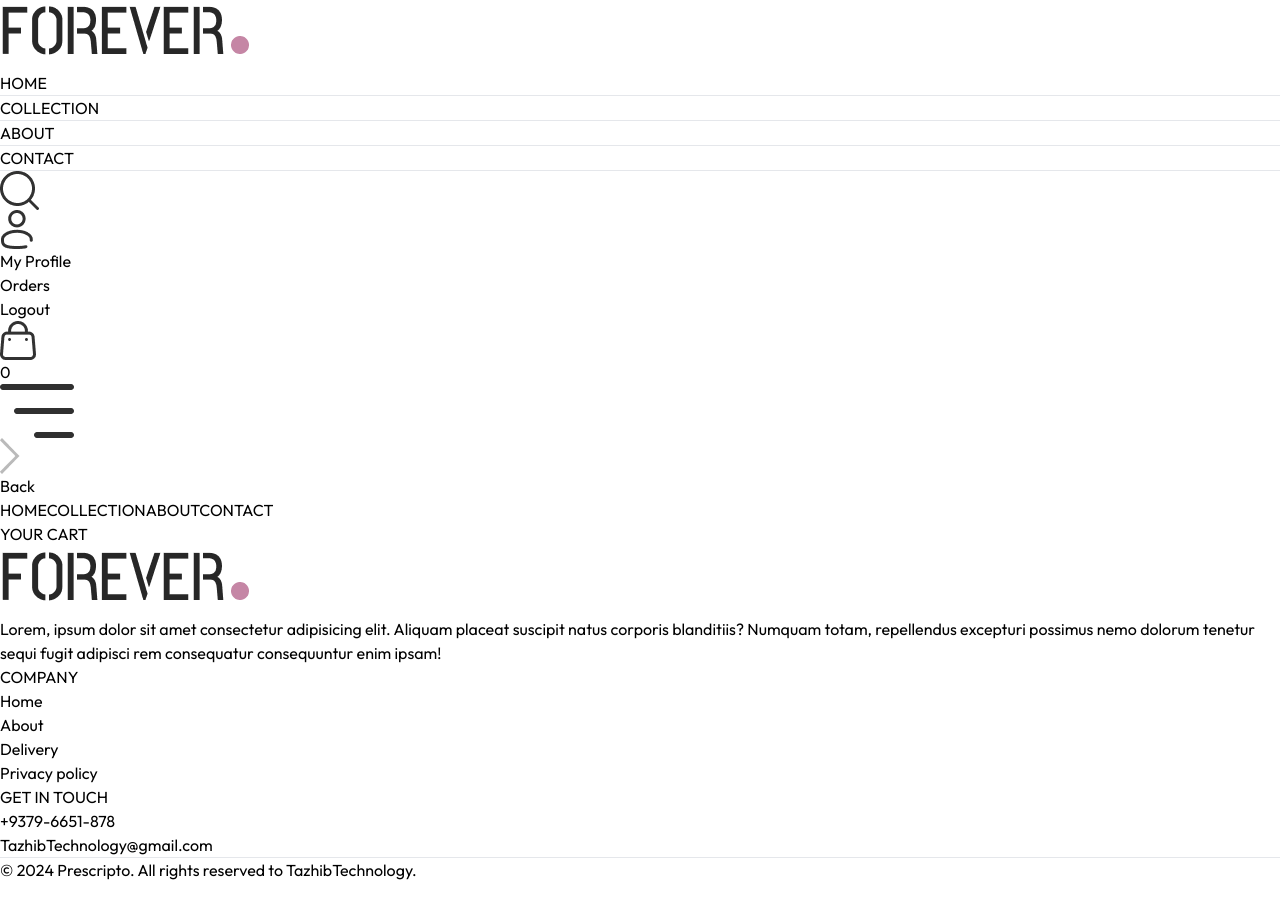
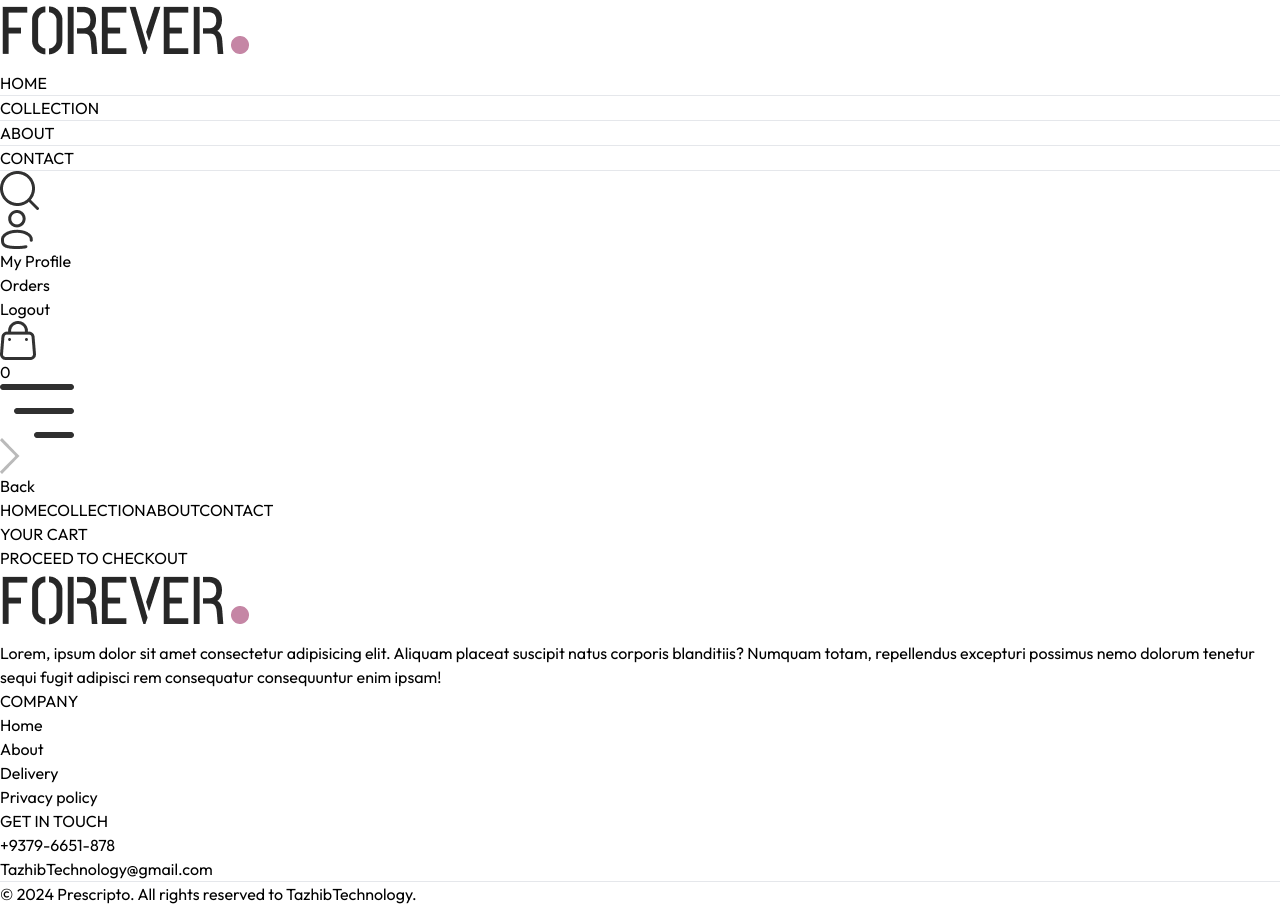
Before and after one commit to TazhibTechnology/forever-e-commerce-app, a React (Vite) app in the folder frontend/: page /cart in a window 1280 px wide. Before the commit the page ends 882 px from the top, so only its background shows below. Built offline with nearby package versions, Linux system fonts and the light colour scheme.

Commit message:
dev cart page with error

```diff
--- a/frontend/src/components/CartTotal.jsx
+++ b/frontend/src/components/CartTotal.jsx
@@ -22,7 +22,7 @@ const CartTotal = () => {
         <hr />
         <div className="flex justify-between">
             <b>Total</b>
-            <b>{currency}{getCartAmount()===0?0:getCartAmount()+delivery_fee}</b>
+            <b>{currency}{getCartAmount()===0?0:getCartAmount()+delivery_fee}.00</b>
         </div>
       </div>
     </div>
--- a/frontend/src/context/ShopContext.jsx
+++ b/frontend/src/context/ShopContext.jsx
@@ -1,7 +1,7 @@
-import { createContext, useEffect, useState } from "react";
+import { createContext,  useState } from "react";
 import { products } from "../assets/frontend_assets/assets";
 import { toast } from "react-toastify";
-
+import {useNavigate} from 'react-router-dom'
 export const ShopContext = createContext();
 
 const ShopContextProvider = (props) => {
@@ -10,6 +10,7 @@ const ShopContextProvider = (props) => {
   const [search, setSearch] = useState("");
   const [showSearch, setShowSearch] = useState(true);
   const [cartItems, setCartItems] = useState([]);
+  const navigate = useNavigate();
 
   const addToCart = async (itemId, size) => {
     if (!size) {
@@ -76,7 +77,8 @@ const ShopContextProvider = (props) => {
     addToCart,
     getCartCount,
     updateQuantity,
-    getCartAmount
+    getCartAmount,
+    navigate
   };
 
   return (
--- a/frontend/src/pages/Cart.jsx
+++ b/frontend/src/pages/Cart.jsx
@@ -1,10 +1,11 @@
 import { useContext, useEffect, useState } from "react";
 import { ShopContext } from "../context/ShopContext";
 import Title from "../components/Title";
+import CartTotal from "../components/Title";
 import { assets } from "../assets/frontend_assets/assets";
 
 const cart = () => {
-  const { products, currency, cartItems, updateQuantity } = useContext(ShopContext);
+  const { products, currency, cartItems, updateQuantity, navigate } = useContext(ShopContext);
 
   const [cartData, setCartData] = useState([]);
 
@@ -71,6 +72,14 @@ const cart = () => {
           );
         })}
       </div>
+      <div className="flex justify-end my-20">
+        <div className="w-full sm:w-[450px]">
+          <CartTotal/>
+          <div className="w-full text-end">
+            <button onClick={()=>navigate('/place-order')} className="bg-black text-white text-sm my-8 px-8 py-3">PROCEED TO CHECKOUT</button>
+          </div>
+        </div>
+      </div>
     </div>
   );
 };
```
